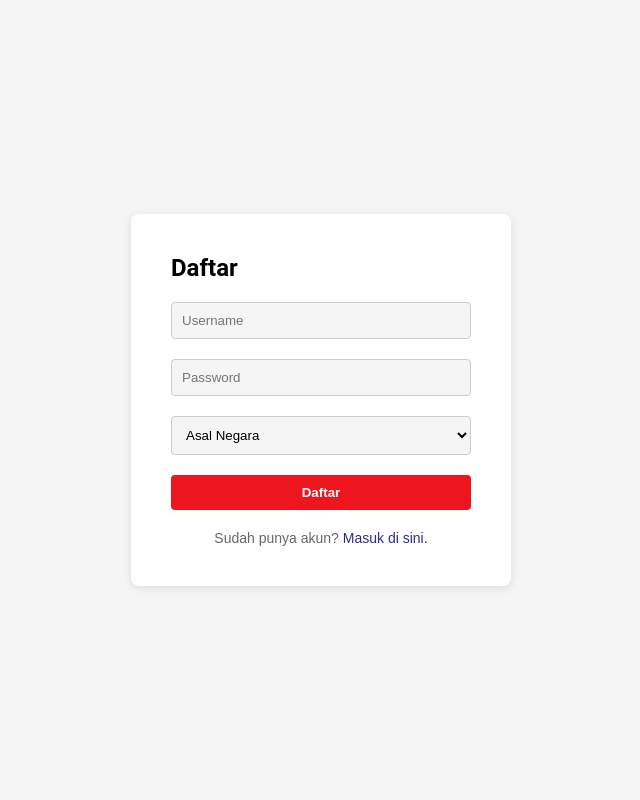
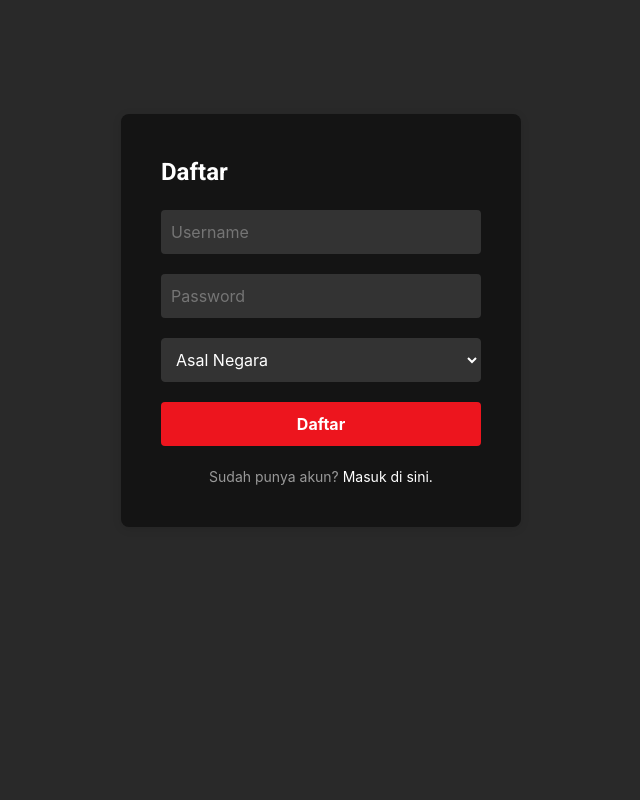
Before and after one commit to Pacilflix-A6/pacilflix, a Django app: template accounts/templates/form_register.html in a window 1280 px wide. Shown: the whole page, without its empty margins (319-959 px from the left). Run offline with Django 3.2, Linux system fonts and the light colour scheme; the template is opened without the code that fills it, so the values that code supplies are empty; some libraries are stand-ins or nearby versions.

Commit message:
adedd navbar and base.html

```diff
--- a/accounts/templates/form_register.html
+++ b/accounts/templates/form_register.html
@@ -1,27 +1,20 @@
-<!DOCTYPE html>
-<html lang="en">
-<head>
-<meta charset="UTF-8">
-<meta name="viewport" content="width=device-width, initial-scale=1.0">
-<title>Register Page</title>
+{% extends 'base.html' %}
+{% load static %}
+
+{% block content %}
 <style>
-    body {
-        font-family: Arial, sans-serif;
-        background-color: #f5f5f5;
-        margin: 0;
-        padding: 0;
-        display: flex;
-        justify-content: center;
-        align-items: center;
-        height: 100vh;
+    .container {
+          display: grid;
+          place-items: center;
+          height: 80vh;
       }
 
     .register-container {
-        background-color: #fff;
+        background-color: #141414;
         border-radius: 8px;
         box-shadow: 0 2px 10px rgba(0, 0, 0, 0.1);
         padding: 40px;
-        width: 300px;
+        width: 400px;
         text-align: center;
     }
 
@@ -30,7 +23,7 @@
         font-weight: 700;
         font-size: 24px;
         margin-bottom: 20px;
-        color: black;
+        color: white;
         text-align: left;
     }
 
@@ -40,9 +33,10 @@
         width: 100%;
         padding: 10px;
         margin-bottom: 20px;
-        border: 1px solid #ccc;
+        border: none;
         border-radius: 4px;
-        background-color: #f5f5f5;
+        background-color: #333;
+        color: #fff;
         box-sizing: border-box;
     }
 
@@ -65,26 +59,28 @@
         width: 100%;
         padding: 10px;
         margin-bottom: 20px;
-        border: 1px solid #ccc;
+        border: 1px solid #333;
         border-radius: 4px;
-        background-color: #f5f5f5;
+        background-color: #333;
+        color: #fff;
         box-sizing: border-box;
     }
 
     .login-link {
         margin-top: 20px;
-        color: #666;
+        color: #999;
         font-size: 14px;
     }
 
     .login-link a {
-        color: #292c92;
+        color: white;
         text-decoration: none;
     }
 </style>
 </head>
 <body>
 
+<div class="container">
     <div class="register-container">
         <div class="register-title">Daftar</div>
             <form action="#">
@@ -98,8 +94,8 @@
                 </select>
                 <input type="submit" value="Daftar">
             </form>
-    <div class="login-link">Sudah punya akun? <a href="#">Masuk di sini.</a></div>
+        <div class="login-link">Sudah punya akun? <a href="{% url 'accounts:form_login' %}">Masuk di sini.</a></div>
     </div>
-
+</div>
 </body>
-</html>
+{% endblock content %}
--- a/pacilflix/settings.py
+++ b/pacilflix/settings.py
@@ -55,7 +55,7 @@
 TEMPLATES = [
     {
         'BACKEND': 'django.template.backends.django.DjangoTemplates',
-        'DIRS': [],
+        'DIRS': [BASE_DIR / 'templates'],
         'APP_DIRS': True,
         'OPTIONS': {
             'context_processors': [
--- /dev/null
+++ b/templates/base.html
@@ -0,0 +1,35 @@
+<!DOCTYPE html>
+<html lang="en">
+
+<head>
+    <meta charset="UTF-8">
+    <meta name="viewport" content="width=device-width, initial-scale=1.0">
+    <title>Page</title>
+    <link rel="preconnect" href="https://fonts.googleapis.com">
+    <link rel="preconnect" href="https://fonts.gstatic.com" crossorigin>
+    <link href="https://fonts.googleapis.com/css2?family=Bebas+Neue&display=swap" rel="stylesheet">
+    <link href="https://fonts.googleapis.com/css2?family=Roboto:wght@400;700&display=swap" rel="stylesheet">
+    <link href="https://stackpath.bootstrapcdn.com/bootstrap/4.5.2/css/bootstrap.min.css" rel="stylesheet">
+    <link rel="stylesheet" href="https://cdnjs.cloudflare.com/ajax/libs/font-awesome/5.15.4/css/all.min.css"/>
+    <script src="https://code.jquery.com/jquery-3.5.1.slim.min.js"></script>
+    <script src="https://cdn.jsdelivr.net/npm/@popperjs/core@2.5.4/dist/umd/popper.min.js"></script>
+    <script src="https://stackpath.bootstrapcdn.com/bootstrap/4.5.2/js/bootstrap.min.js"></script>
+    <script src="https://code.jquery.com/jquery-3.6.0.min.js"></script>
+    <script src="https://code.jquery.com/jquery-3.5.1.slim.min.js"></script>
+    <style>
+        body{
+            background-color: #292929;
+        }
+    </style>
+</head>
+
+<body>
+    <script src="https://code.jquery.com/jquery-3.6.0.min.js"></script>
+    <script src="https://cdnjs.cloudflare.com/ajax/libs/popper.js/1.16.0/umd/popper.min.js"></script>
+    <script src="https://stackpath.bootstrapcdn.com/bootstrap/4.5.2/js/bootstrap.min.js"></script>
+    {% block navbar %}
+    {% include 'navbar.html' %}
+    {% endblock %}
+    {% block content %}
+    {% endblock %}
+</body>
```
Also changed, not shown: accounts/templates/form_login.html (+20 -27 lines), accounts/templates/login.html (+22 -23 lines), templates/navbar.html (added, +81 -0 lines). Lines whose indentation alone changed are shown as unchanged.
